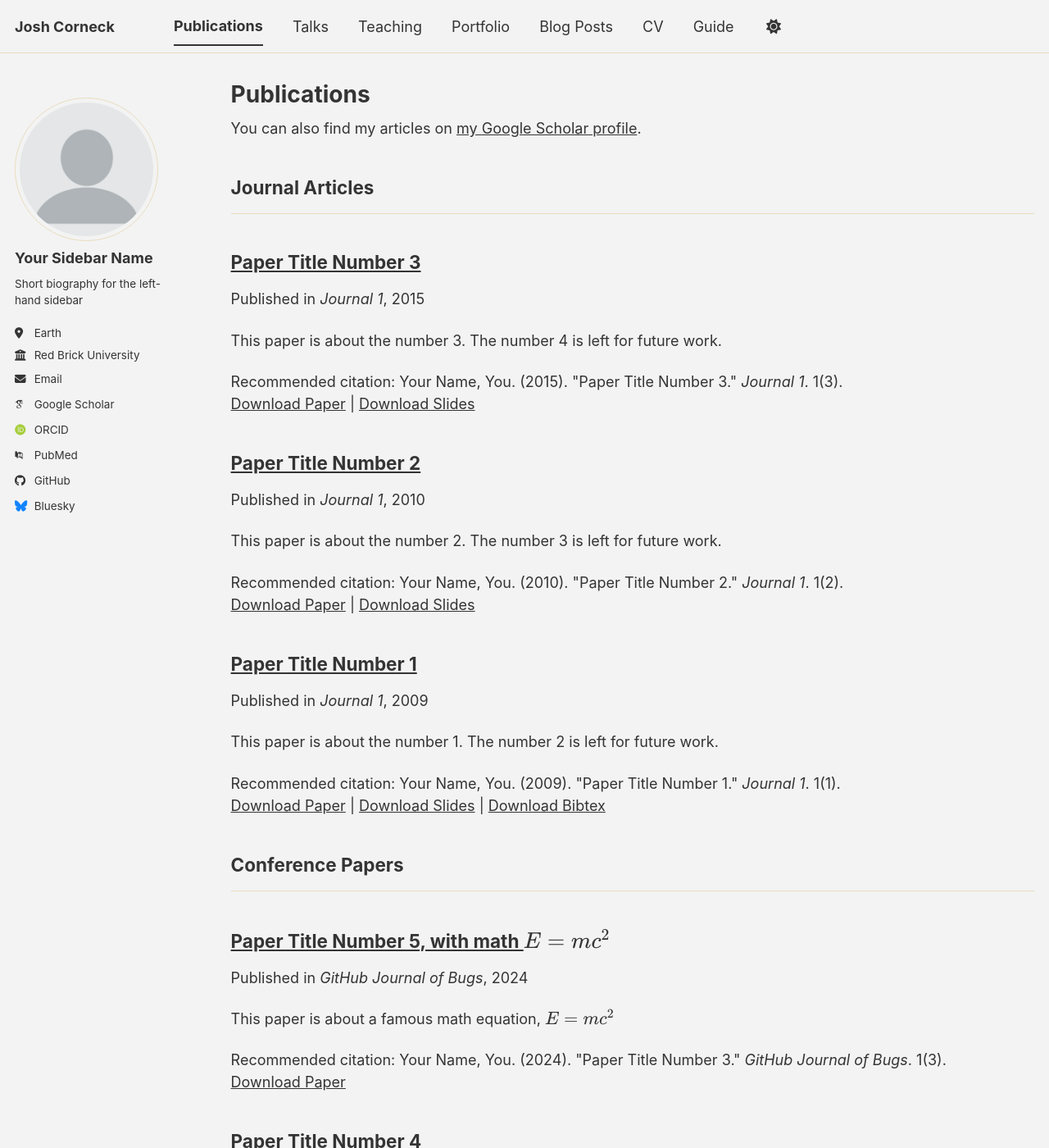
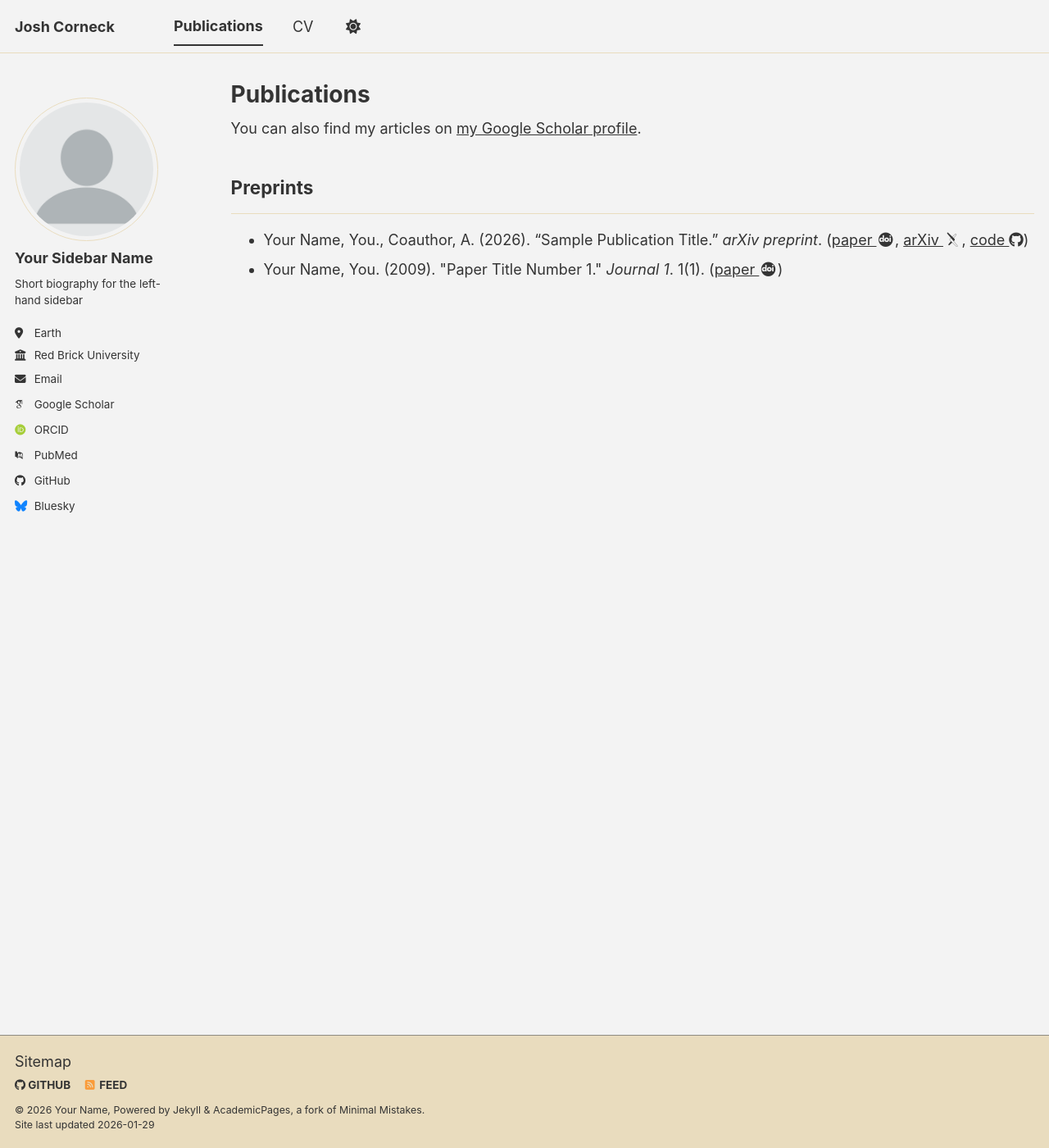
Before and after one commit to joshcorneck/joshcorneck.github.io, a Jekyll site: the page built from _pages/publications.html, in a window 1280 px wide and 1400 px high. Shown: the whole window at 82% size. Built offline with Jekyll 4.4.1, drawn with Linux system fonts in a browser that asks for light colours; some web fonts are replaced; a script bundle is joined from its source files by our own code; library files that are not in the unit come from our copies; some of the changed text lies outside the part shown.

Commit message:
First pass

```diff
--- a/_config.yml
+++ b/_config.yml
@@ -84,12 +84,10 @@ author:
 
 # Publication Category - The following the list of publication categories and their headings
 publication_category:
-  books:
-    title: 'Books'
-  manuscripts:
-    title: 'Journal Articles'
-  conferences:
-    title: 'Conference Papers'
+  preprints:
+    title: 'Preprints'
+  articles:
+    title: 'Journal articles and conference proceedings'
 
 # Site Settings
 teaser                   :  # filename of teaser fallback teaser image placed in /images/ for social media previews
--- a/_pages/publications.html
+++ b/_pages/publications.html
@@ -21,13 +21,73 @@ author_profile: true
       {% endif %}
       {% unless title_shown %}
         <h2>{{ category[1].title }}</h2><hr />
+        <ul class="pub-list">
         {% assign title_shown = true %}
       {% endunless %}
-      {% include archive-single.html %}
+        <li>
+          {% if post.citation %}
+            {{ post.citation }}
+          {% else %}
+            {{ post.title }}
+          {% endif %}
+          {% assign link_items = "" %}
+          {% if post.doiurl %}
+            {% assign link_items = link_items | append: '<a href="' | append: post.doiurl | append: '">paper <i class="ai ai-doi ai-fw" aria-hidden="true"></i></a>' %}
+          {% elsif post.paperurl %}
+            {% assign link_items = link_items | append: '<a href="' | append: post.paperurl | append: '">paper <i class="ai ai-doi ai-fw" aria-hidden="true"></i></a>' %}
+          {% endif %}
+          {% if post.arxivurl %}
+            {% if link_items != "" %}
+              {% assign link_items = link_items | append: ', ' %}
+            {% endif %}
+            {% assign link_items = link_items | append: '<a href="' | append: post.arxivurl | append: '">arXiv <i class="ai ai-arxiv ai-fw" aria-hidden="true"></i></a>' %}
+          {% endif %}
+          {% if post.codeurl %}
+            {% if link_items != "" %}
+              {% assign link_items = link_items | append: ', ' %}
+            {% endif %}
+            {% assign link_items = link_items | append: '<a href="' | append: post.codeurl | append: '">code <i class="fab fa-github" aria-hidden="true"></i></a>' %}
+          {% endif %}
+          {% if link_items != "" %}
+            ({{ link_items }})
+          {% endif %}
+        </li>
     {% endfor %}
+    {% if title_shown %}
+        </ul>
+    {% endif %}
   {% endfor %}
 {% else %}
-  {% for post in site.publications reversed %}
-    {% include archive-single.html %}
-  {% endfor %}
+  <ul class="pub-list">
+    {% for post in site.publications reversed %}
+      <li>
+        {% if post.citation %}
+          {{ post.citation }}
+        {% else %}
+          {{ post.title }}
+        {% endif %}
+        {% assign link_items = "" %}
+        {% if post.doiurl %}
+          {% assign link_items = link_items | append: '<a href="' | append: post.doiurl | append: '">paper <i class="ai ai-doi ai-fw" aria-hidden="true"></i></a>' %}
+        {% elsif post.paperurl %}
+          {% assign link_items = link_items | append: '<a href="' | append: post.paperurl | append: '">paper <i class="ai ai-doi ai-fw" aria-hidden="true"></i></a>' %}
+        {% endif %}
+        {% if post.arxivurl %}
+          {% if link_items != "" %}
+            {% assign link_items = link_items | append: ', ' %}
+          {% endif %}
+          {% assign link_items = link_items | append: '<a href="' | append: post.arxivurl | append: '">arXiv <i class="ai ai-arxiv ai-fw" aria-hidden="true"></i></a>' %}
+        {% endif %}
+        {% if post.codeurl %}
+          {% if link_items != "" %}
+            {% assign link_items = link_items | append: ', ' %}
+          {% endif %}
+          {% assign link_items = link_items | append: '<a href="' | append: post.codeurl | append: '">code <i class="fab fa-github" aria-hidden="true"></i></a>' %}
+        {% endif %}
+        {% if link_items != "" %}
+          ({{ link_items }})
+        {% endif %}
+      </li>
+    {% endfor %}
+  </ul>
 {% endif %}
--- a/_publications/2010-10-01-paper-title-number-2.md
+++ /dev/null
@@ -1,14 +0,0 @@
----
-title: "Paper Title Number 2"
-collection: publications
-category: manuscripts
-permalink: /publication/2010-10-01-paper-title-number-2
-excerpt: 'This paper is about the number 2. The number 3 is left for future work.'
-date: 2010-10-01
-venue: 'Journal 1'
-slidesurl: 'https://academicpages.github.io/files/slides2.pdf'
-paperurl: 'https://academicpages.github.io/files/paper2.pdf'
-citation: 'Your Name, You. (2010). &quot;Paper Title Number 2.&quot; <i>Journal 1</i>. 1(2).'
----
-
-The contents above will be part of a list of publications, if the user clicks the link for the publication than the contents of section will be rendered as a full page, allowing you to provide more information about the paper for the reader. When publications are displayed as a single page, the contents of the above "citation" field will automatically be included below this section in a smaller font.
--- a/_publications/2015-10-01-paper-title-number-3.md
+++ /dev/null
@@ -1,14 +0,0 @@
----
-title: "Paper Title Number 3"
-collection: publications
-category: manuscripts
-permalink: /publication/2015-10-01-paper-title-number-3
-excerpt: 'This paper is about the number 3. The number 4 is left for future work.'
-date: 2015-10-01
-venue: 'Journal 1'
-slidesurl: 'https://academicpages.github.io/files/slides3.pdf'
-paperurl: 'https://academicpages.github.io/files/paper3.pdf'
-citation: 'Your Name, You. (2015). &quot;Paper Title Number 3.&quot; <i>Journal 1</i>. 1(3).'
----
-
-The contents above will be part of a list of publications, if the user clicks the link for the publication than the contents of section will be rendered as a full page, allowing you to provide more information about the paper for the reader. When publications are displayed as a single page, the contents of the above "citation" field will automatically be included below this section in a smaller font.
--- a/_publications/2025-06-08-paper-title-number-5.md
+++ /dev/null
@@ -1,13 +0,0 @@
----
-title: "Paper Title Number 5, with math $$E=mc^2$$"
-collection: publications
-category: conferences
-permalink: /publication/2024-02-17-paper-title-number-4
-excerpt: 'This paper is about a famous math equation, $$E=mc^2$$'
-date: 2024-02-17
-venue: 'GitHub Journal of Bugs'
-paperurl: 'https://academicpages.github.io/files/paper3.pdf'
-citation: 'Your Name, You. (2024). &quot;Paper Title Number 3.&quot; <i>GitHub Journal of Bugs</i>. 1(3).'
----
-
-Using [MathJax](https://www.mathjax.org/) in the description is supported - $$E=mc^2$$ - however, the use must be mindful that the default delimiters are `$$...$$` and `\\[...\\]` which differs from the `$...$` that is typically expected.
```
Also changed, not shown: _data/navigation.yml (+14 -14 lines), _publications/2009-10-01-paper-title-number-1.md (+1 -1 lines), _publications/2024-02-17-paper-title-number-4.md (deleted, +0 -13 lines), _publications/2026-01-01-sample-publication.md (added, +23 -0 lines), 1 other file.
